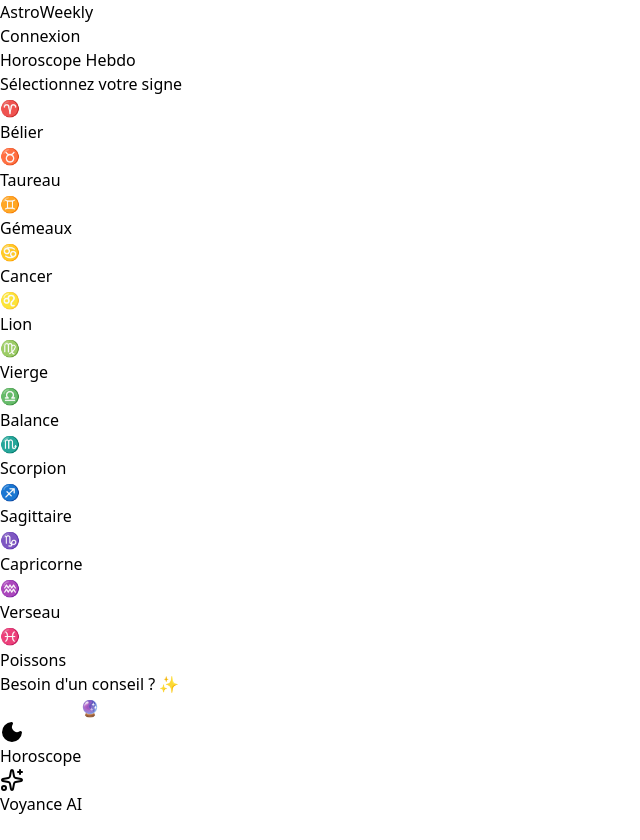
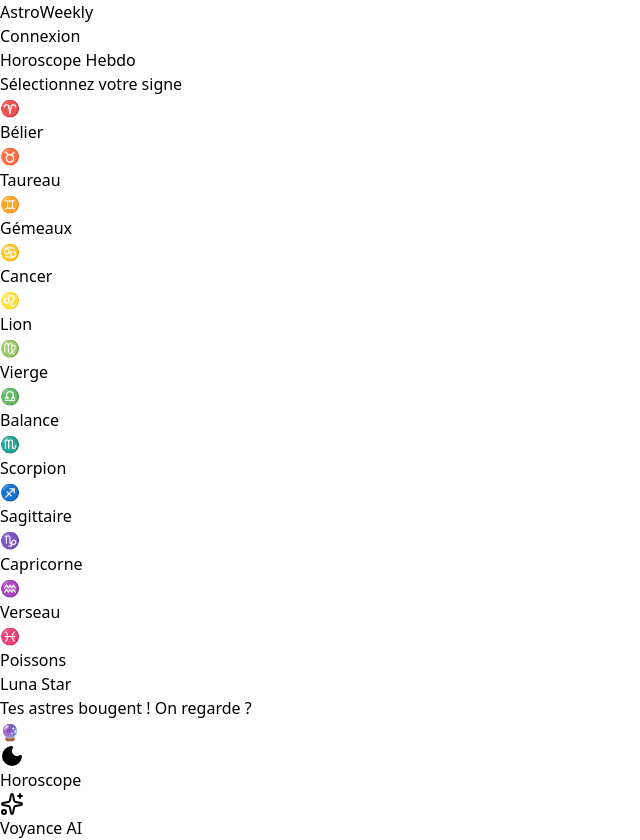
Before and after one commit to Thanel02/astro-app, a React (Vite) app in the folder mon-astro-app/: page / in a window 1280 px wide. Shown: the whole page, without its empty margins (0-640 px from the left). Before the commit the page ends 816 px from the top, so only its background shows below. Built offline with nearby package versions, Linux system fonts and the light colour scheme.

Commit message:
Correction du bug premium

```diff
--- a/mon-astro-app/src/App.jsx
+++ b/mon-astro-app/src/App.jsx
@@ -40,9 +40,9 @@
 ];
 
 const VOYANTES = [
-  { id: 'alma', name: 'Mère Alma', desc: 'La sagesse ancestrale.', style: 'Bienveillante.', image: '🌿' },
-  { id: 'luna', name: 'Luna Star', desc: 'Astrologue moderne.', style: 'Dynamique.', image: '🔮' },
-  { id: 'cosmos', name: 'Oracle X', desc: 'Conscience quantique.', style: 'Mystérieux.', image: '🌌' }
+  { id: 'alma', name: 'Mère Alma', desc: 'La sagesse ancestrale.', style: 'Bienveillante.', image: '🌿', hook: "J'ai un message pour vous..." },
+  { id: 'luna', name: 'Luna Star', desc: 'Astrologue moderne.', style: 'Dynamique.', image: '🔮', hook: "Tes astres bougent ! On regarde ?" },
+  { id: 'cosmos', name: 'Oracle X', desc: 'Conscience quantique.', style: 'Mystérieux.', image: '🌌', hook: "Fréquence inhabituelle détectée..." }
 ];
 
 // --- COMPOSANTS UI ---
@@ -283,13 +283,13 @@
   const [session, setSession] = useState(null);
   const [isPremium, setIsPremium] = useState(false);
 
-  // LOGIQUE BULLE DE CHAT
-  const [showBubble, setShowBubble] = useState(false);
+  // LOGIQUE CHAT NOTIF
+  const [showChatNotif, setShowChatNotif] = useState(false);
   const [randomPsychic, setRandomPsychic] = useState(null);
 
   useEffect(() => {
     setRandomPsychic(VOYANTES[Math.floor(Math.random() * VOYANTES.length)]);
-    const timer = setTimeout(() => setShowBubble(true), 5000);
+    const timer = setTimeout(() => setShowChatNotif(true), 5000);
     return () => clearTimeout(timer);
   }, []);
 
@@ -333,8 +333,7 @@
     }
   };
 
-  // On affiche la bulle uniquement si on n'est pas déjà en train de chatter
-  const canShowBubble = showBubble && activeTab === 'horoscope' && !selectedSign && viewState === 'list';
+  const canShowNotif = showChatNotif && activeTab === 'horoscope' && !selectedSign && viewState === 'list';
 
   return (
     <div className="min-h-screen bg-slate-50 text-slate-900 font-sans pb-20">
@@ -349,22 +348,28 @@
 
       <main className="pt-4">{renderContent()}</main>
 
-      {/* BULLE DE CHAT DISCRÈTE */}
-      {canShowBubble && (
-        <button
-          onClick={() => { setActiveTab('voyance'); setSelectedPsychic(randomPsychic); setShowBubble(false); }}
-          className="fixed bottom-20 right-6 z-[60] flex items-center gap-2 group animate-in slide-in-from-bottom-4 duration-500"
-        >
-          <div className="bg-white px-4 py-2 rounded-2xl shadow-xl border border-slate-100 text-xs font-medium text-slate-600 hidden md:block">
-            Besoin d'un conseil ? ✨
+      {/* BULLE DE CHAT STYLE NOTIFICATION MESSAGERIE */}
+      {canShowNotif && (
+        <div className="fixed bottom-20 right-4 z-[60] flex items-end gap-2 animate-in slide-in-from-bottom-5 duration-500">
+          {/* La bulle de texte */}
+          <div className="relative bg-white shadow-2xl border border-slate-100 rounded-2xl rounded-br-none p-3 max-w-[180px] mb-8">
+            <p className="text-[11px] font-bold text-indigo-600 mb-1">{randomPsychic?.name}</p>
+            <p className="text-[12px] text-slate-700 leading-tight">{randomPsychic?.hook}</p>
+            {/* Petit triangle de la bulle */}
+            <div className="absolute bottom-[-8px] right-0 w-0 h-0 border-l-[10px] border-l-transparent border-t-[10px] border-t-white shadow-sm"></div>
           </div>
-          <div className="relative">
-            <div className="w-14 h-14 bg-white rounded-full shadow-2xl border-2 border-indigo-500 flex items-center justify-center text-3xl hover:scale-110 transition-transform">
-              {randomPsychic?.image}
+
+          {/* L'avatar cliquable */}
+          <button
+            onClick={() => { setActiveTab('voyance'); setSelectedPsychic(randomPsychic); setShowChatNotif(false); }}
+            className="relative w-14 h-14 bg-white rounded-full shadow-2xl border-2 border-indigo-500 flex items-center justify-center text-3xl hover:scale-110 transition-transform"
+          >
+            {randomPsychic?.image}
+            <div className="absolute -top-1 -right-1 w-4 h-4 bg-red-500 rounded-full border-2 border-white flex items-center justify-center">
+              <span className="w-1.5 h-1.5 bg-white rounded-full animate-ping"></span>
             </div>
-            <div className="absolute -top-1 -right-1 w-4 h-4 bg-red-500 rounded-full border-2 border-white animate-pulse"></div>
-          </div>
-        </button>
+          </button>
+        </div>
       )}
 
       <div className="fixed bottom-0 left-0 w-full bg-white border-t border-slate-200 h-16 flex items-center justify-around z-50 pb-safe shadow-[0_-4px_6px_-1px_rgba(0,0,0,0.05)]">
```
